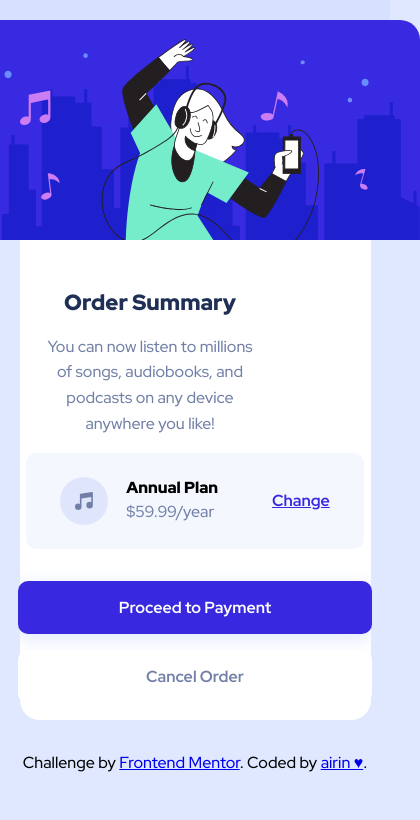
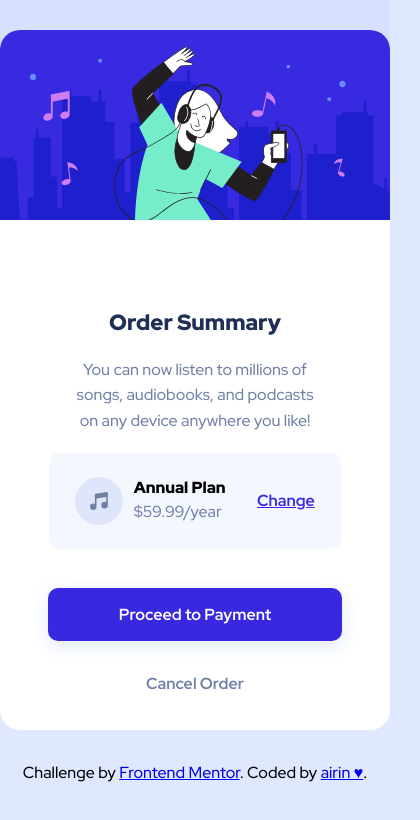
Before and after one commit to airin09/order-summary-component-main, a plain HTML site: page index.html in a window 390 px wide. Shown: the whole page, 420 px wide, since content can reach past the window. Drawn offline with Linux system fonts and the light colour scheme.

Commit message:
Update
Transitions and aria added. Updated to responsive design.

```diff
--- a/index.html
+++ b/index.html
@@ -30,7 +30,7 @@
     </div>
 
      <div class="plans">
-       <img src="images/icon-music.svg" alt="icon-music">
+       <img src="images/icon-music.svg" alt="" aria-hidden="true">
        <h2>Annual Plan</h2>
        <p>$59.99/year</p>
        <a href="#">Change</a>
--- a/styles.css
+++ b/styles.css
@@ -11,7 +11,11 @@ body {
     background-size: 100vh;
     background-size: contain;
     font-family: 'Red Hat Display', sans-serif;
-    font-size: 16px;
+    align-items: center;
+    display: flex;
+    flex-direction: column;
+    justify-content: center;
+    min-height: 100vh;
 }
 
 
@@ -21,10 +25,8 @@ body {
     grid-template-rows: auto auto auto auto;
     justify-content: center;
     text-align: center;
-    width: 450px;
+    max-width: 450px;
     background-color: #fff;
-    margin: auto;
-    margin-top: 5%;
     border-radius: 20px;
     height: 700px;
 }
@@ -45,7 +47,6 @@ body {
 }
 
 .header p {
-    font-size: 16px;
     color: hsl(224, 23%, 55%);
     line-height: 160%;
     font-family: 'Red Hat Display', sans-serif;
@@ -57,6 +58,7 @@ body {
 
 .bg-image img{
     border-radius: 20px 20px 0 0;
+    width: 100%;
 }
 
 .plans {
@@ -100,11 +102,13 @@ body {
     color: hsl(245, 75%, 52%);
     font-weight: bold;
     cursor: pointer;
+    transition: 0.2s;
 }
 
 .plans a:hover {
     text-decoration: none;
     color: hsl(224, 23%, 55%);
+    transition: 0.2s;
 }
 
 .buttons {
@@ -126,10 +130,12 @@ body {
     font-weight: 700;
     box-shadow: 0 5px 20px 0 hsl(225, 100%, 94%);
     font-family: 'Red Hat Display', sans-serif;
+    transition: 0.2s;
     }
 
 .btn-payment:hover {
     background-color: hsl(224, 23%, 55%);
+    transition: 0.2s;
 }
 
 .btn-cancel {
@@ -144,10 +150,12 @@ body {
     border: none;
     font-weight: 700;
     font-family: 'Red Hat Display', sans-serif;
+    transition: 0.2s;
 }
 
 .btn-cancel:hover {
     color: hsl(223, 47%, 23%);
+    transition: 0.2s;
 }
 
 footer {
@@ -155,13 +163,3 @@ footer {
     text-align: center;
     padding-bottom: 2em;
 }
-
-@media (max-width: 450px) {
-    .card {
-        width: 90%;
-    }
-
-    .header {
-        width: 80%;
-    }
-}
```
